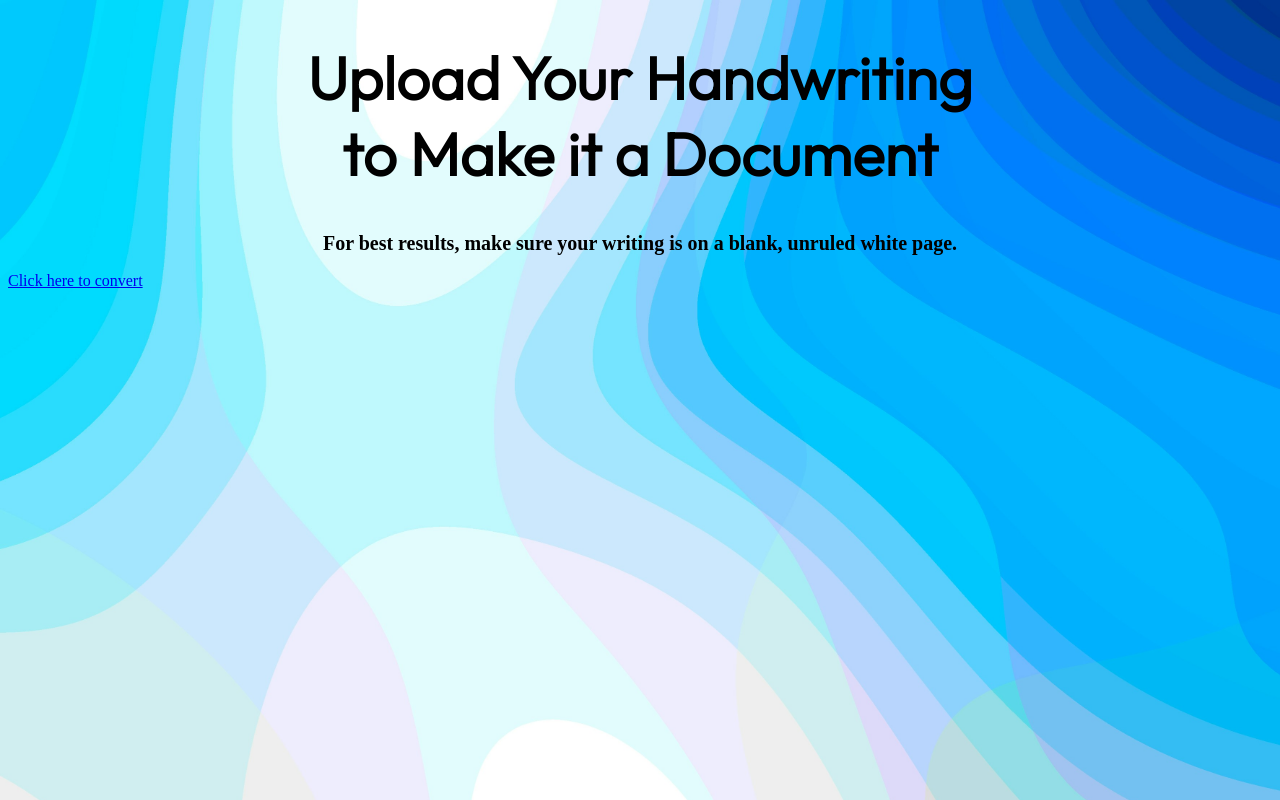
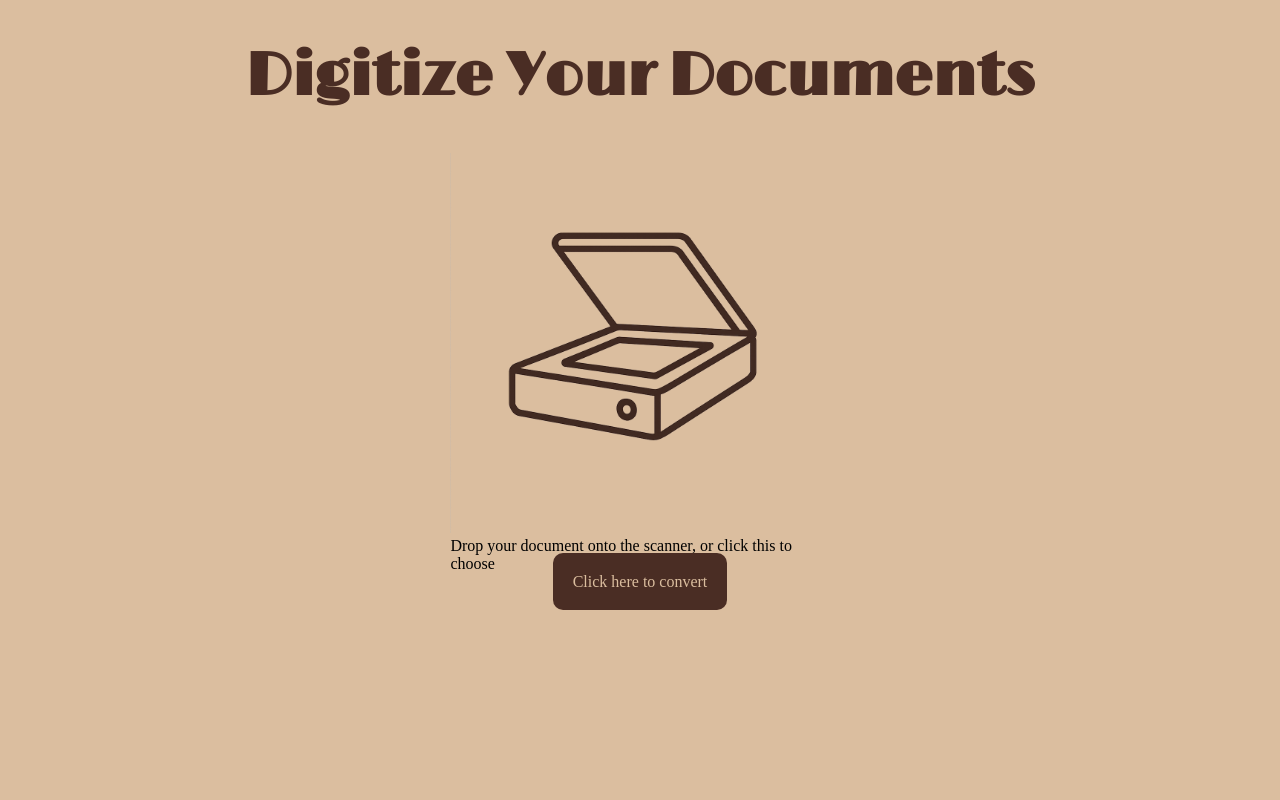
Before and after one commit to AndyMasc/Document-Digitizer, a Flask app: page / in a window 1280 px wide. Run offline with Flask 3, Linux system fonts and the light colour scheme; some libraries are stand-ins or nearby versions.

Commit message:
Improved website aesthetic

```diff
--- a/app.py
+++ b/app.py
@@ -18,8 +18,7 @@
         file.save(target)
     return render_template('index.html', text=output)
 
-@app.route('/ViewOutputText')  # By default, dropzone consumes POST response from server to know if upload succeeded.
-                               # To actually see the rendered template, there has to be another flask endpoint or URL and a way to navigate to that.
+@app.route('/ViewOutputText')  # By default, dropzone consumes POST response from server to know if upload succeeded. To actually see the rendered template, there has to be another flask endpoint or URL and a way to navigate to that.
 def showOutputText():
     outputText = convertImageToText()
     return render_template('index.html', text=outputText)
--- a/static/styles.css
+++ b/static/styles.css
@@ -1,20 +1,35 @@
 h1 {
     text-align: center;
     font-size: 60px;
-    font-family: Arial;
-}
-
-h2 {
-    font-family: Annai MN;
-    text-align: center;
-    font-size: 20px;
+    font-family: Limelight;
+    color: #4a2d24
 }
 
 body {
-    background-image: url(geometryBG.jpg);
-    background-size: 100%;
+    background-color: #dbbe9f;
 }
 
-form {
-width:400px;
+.dropzone {
+    border: none;
+    margin: auto;
+    width: 30%;
 }
+
+img {
+    width: 100%;
+    margin: auto;
+}
+
+a {
+  padding: 20px;
+  text-decoration: none;
+  background-color: #4a2d24;
+  color: #dbbe9f;
+  border-radius: 10px;
+  text-align: center;
+  font-family: Annai MN;
+}
+
+.PageLinks {
+    text-align: center;
+}
--- a/templates/index.html
+++ b/templates/index.html
@@ -1,12 +1,12 @@
 <!DOCTYPE html>
 <html lang="en">
     <head>
-        <script src="https://unpkg.com/dropzone@6.0.0-beta.1/dist/dropzone-min.js"></script>
-        <link href="https://unpkg.com/dropzone@6.0.0-beta.1/dist/dropzone.css" rel="stylesheet" type="text/css" />
+        <script src= "https://unpkg.com/dropzone@6.0.0-beta.1/dist/dropzone-min.js"> </script>
+        <link href= "https://unpkg.com/dropzone@6.0.0-beta.1/dist/dropzone.css" rel= "stylesheet" type= "text/css"/>
 
         <link rel= "stylesheet" type= "text/css" href= "{{ url_for('static',filename='styles.css') }}">
         <style>
-            @import url('https://fonts.googleapis.com/css2?family=Outfit:wght@300&display=swap');
+            @import url('https://fonts.googleapis.com/css2?family=Limelight&display=swap');
         </style>
 
         <meta charset="UTF-8">
@@ -14,22 +14,24 @@
         <link rel="stylesheet" href="/static/main.css">
     </head>
     <body>
+    <h1> Digitize Your Documents </h1>
 
-    <h1> <span style="font-family:Outfit;"> Upload Your Handwriting<br> to Make it a Document </span> </h1>
-    <h2>
-        For best results, make sure your writing is on a blank, unruled white page.
-    </h2>
+    <form action = "/" class = "dropzone" id = "drop-it-like-its-hot">
+        <img src = "/static/scannerIMG.png" alt = "scanner">
+        <div class="dz-message" data-dz-message> <span> Drop your document onto the scanner, or click this to choose </span> </div>
+    </form>
 
-    <form action="/" method="POST" class="dropzone" id="drop-it-like-its-hot"></form>
-    <a href="{{ url_for('showOutputText') }}"> Click here to convert </a>
+    <div class="PageLinks">
+        <a href="{{ url_for('showOutputText') }}"> Click here to convert </a>
+    </div>
 
-        {% if text %}
-            <h2>Output text:</h2><br>
-            <div class="output-box">{{ text }}</div>
-        {% endif %}
+    {% if text %}
+        <h2>Output text:</h2><br>
+        <div class = "output-box">{{ text }}</div>
+    {% endif %}
     </body>
 
     <script>
-      Dropzone.discover();
+        Dropzone.discover();
     </script>
 </html>
```
Also changed, not shown: static/scannerIMG.png (added).
